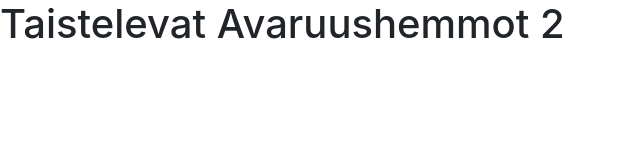
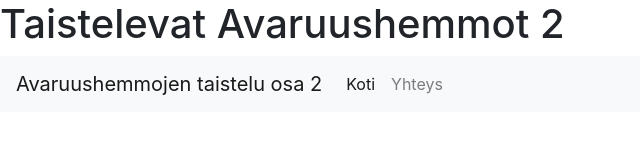
Before and after one commit to JHK-H/taistelevat_avaruushemmot2, a plain HTML site: page index.html in a window 1280 px wide. Shown: the whole page, without its empty margins (0-640 px from the left). Drawn offline with nearby package versions, Linux system fonts and the light colour scheme.

Commit message:
Valikon lisäys

```diff
--- a/index.html
+++ b/index.html
@@ -12,6 +12,24 @@
   </head>
   <body>
     <h1>Taistelevat Avaruushemmot 2</h1>
+    <!--Navigaatio valikko-->
+    <nav class="navbar navbar-expand-lg navbar-light bg-light">
+      <a class="navbar-brand" href="#">Avaruushemmojen taistelu osa 2</a>
+      <button class="navbar-toggler" type="button" data-toggle="collapse" data-target="#navbarNav" aria-controls="navbarNav" aria-expanded="false" aria-label="Toggle navigation">
+        <span class="navbar-toggler-icon"></span>
+      </button>
+      <div class="collapse navbar-collapse" id="navbarNav">
+        <ul class="navbar-nav">
+          <li class="nav-item active">
+            <a class="nav-link" href="#">Koti <span class="sr-only">(current)</span></a>
+          </li>
+          <li class="nav-item">
+            <a class="nav-link" href="#">Yhteys</a>
+          </li>
+
+        </ul>
+      </div>
+    </nav>
 
     <!-- Optional JavaScript -->
     <!-- jQuery first, then Popper.js, then Bootstrap JS -->
```
